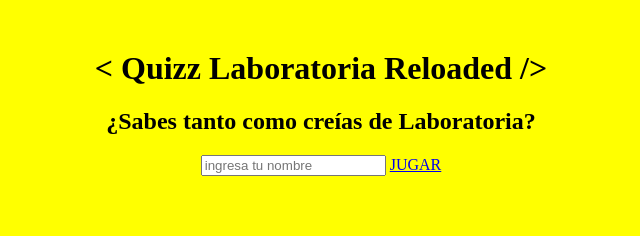
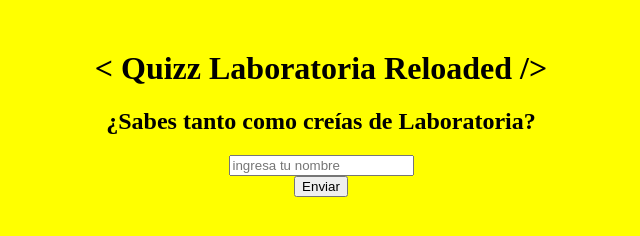
Before and after one commit to Marielk/trivia_reloaded, a plain HTML site: page index.html in a window 1280 px wide. Shown: the whole page, without its empty margins (319-959 px from the left). Drawn offline with Linux system fonts and the light colour scheme.

Commit message:
añadi el boton enviar

```diff
--- a/index.html
+++ b/index.html
@@ -30,9 +30,9 @@
 
         <input type = "nombre" id = "userName" placeholder = "ingresa tu nombre">
 
-        <a href="welcomeUser.html">JUGAR</a>
+      </div>
 
-      </div>
+      <button id="boton-submit">Enviar</button>
 
     </header>
 
```
